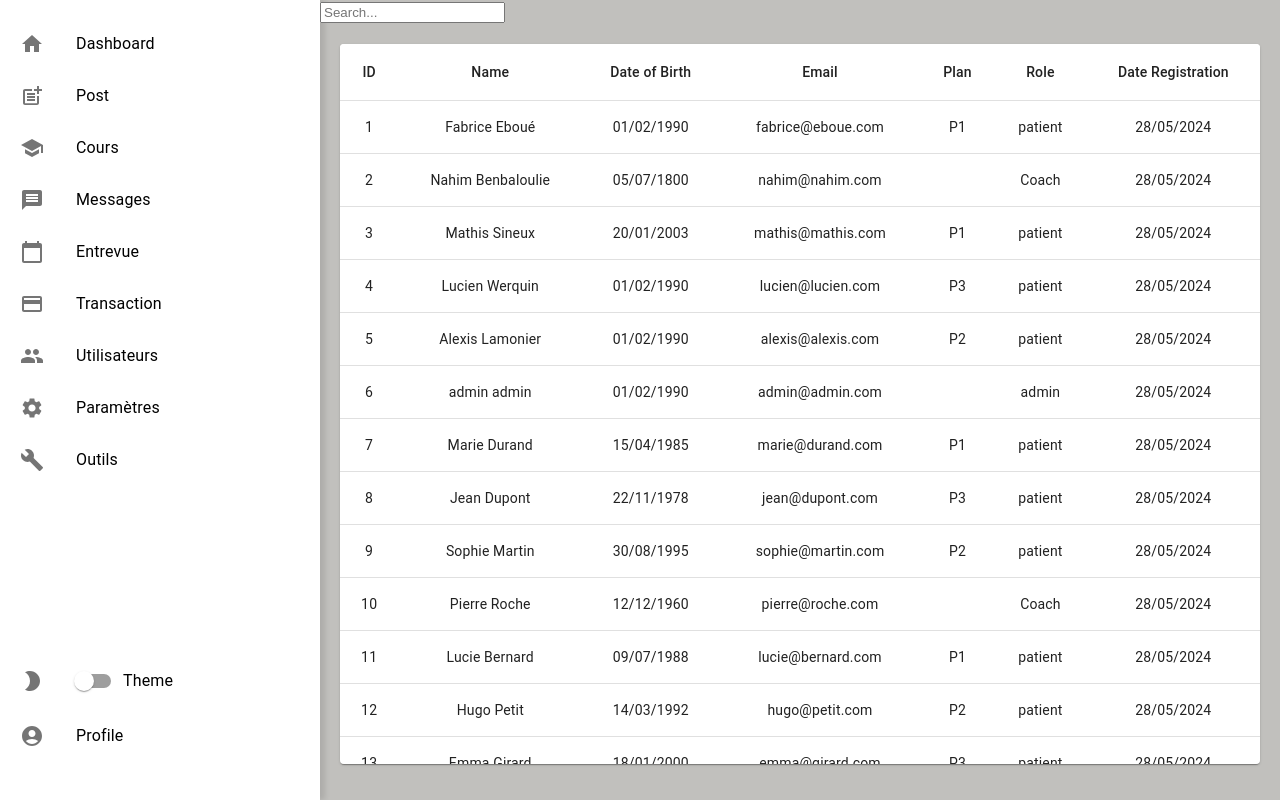
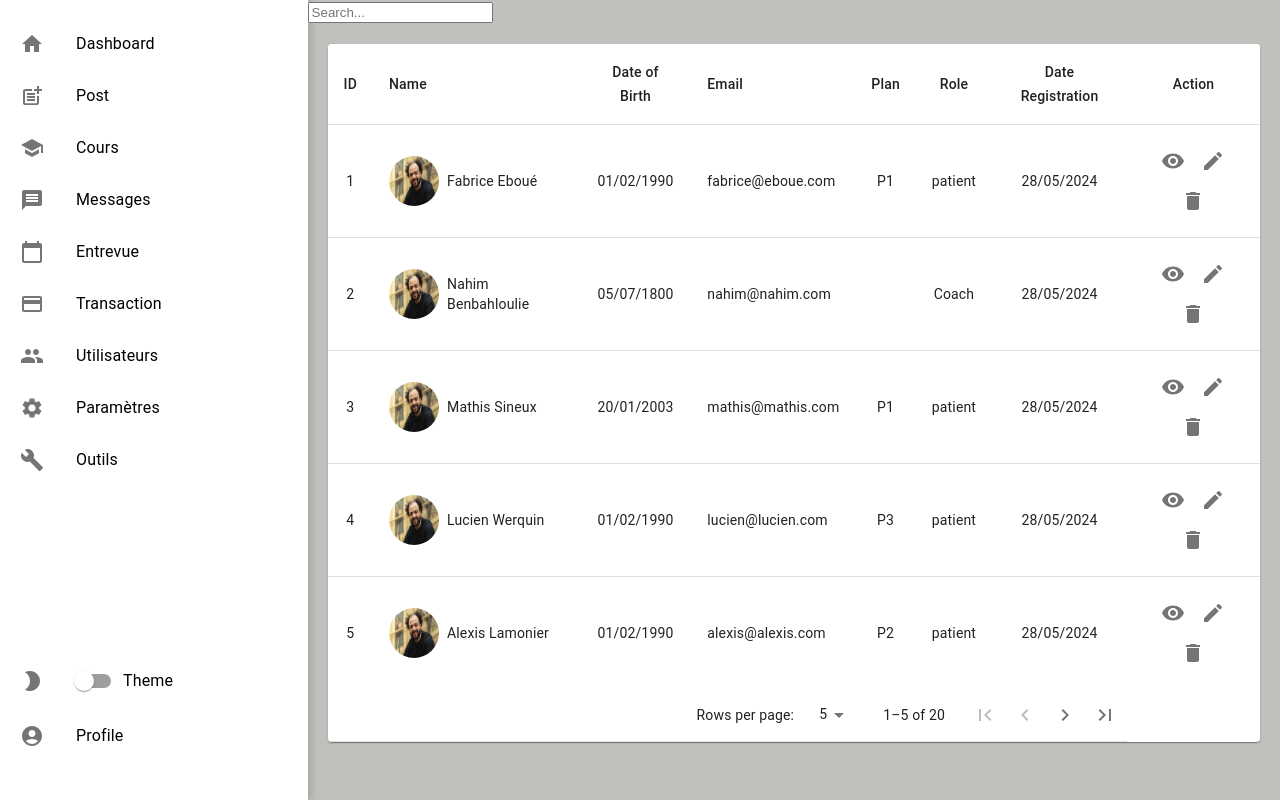
Before and after one commit to MathissGit/interface_gestion_app, a React (Create React App) app: page /utilisateurs in a window 1280 px wide. Built offline with nearby package versions, Linux system fonts and the light colour scheme.

Commit message:
add list user

```diff
--- a/src/components/UsersList.js
+++ b/src/components/UsersList.js
@@ -1,21 +1,24 @@
 import * as React from 'react';
+import PropTypes from 'prop-types';
+import { useTheme } from '@mui/material/styles';
+import Box from '@mui/material/Box';
 import Table from '@mui/material/Table';
+import TableHead from '@mui/material/TableHead';
 import TableBody from '@mui/material/TableBody';
 import TableCell from '@mui/material/TableCell';
 import TableContainer from '@mui/material/TableContainer';
-import TableHead from '@mui/material/TableHead';
+import TableFooter from '@mui/material/TableFooter';
+import TablePagination from '@mui/material/TablePagination';
 import TableRow from '@mui/material/TableRow';
 import Paper from '@mui/material/Paper';
-import PropTypes from 'prop-types';
-import { useTheme } from '@mui/material/styles';
-import Box from '@mui/material/Box';
-import TableFooter from '@mui/material/TableFooter';
-import TablePagination from '@mui/material/TablePagination';
 import IconButton from '@mui/material/IconButton';
 import FirstPageIcon from '@mui/icons-material/FirstPage';
 import KeyboardArrowLeft from '@mui/icons-material/KeyboardArrowLeft';
 import KeyboardArrowRight from '@mui/icons-material/KeyboardArrowRight';
 import LastPageIcon from '@mui/icons-material/LastPage';
+import EditIcon from '@mui/icons-material/Edit';
+import DeleteIcon from '@mui/icons-material/Delete';
+import VisibilityIcon from '@mui/icons-material/Visibility';
 import { users } from '../datas/users';
 import '../styles/App.css';
 
@@ -75,52 +78,87 @@ function TablePaginationActions(props) {
 
 TablePaginationActions.propTypes = {
   count: PropTypes.number.isRequired,
-  onPageChange: PropTypes.func.isRequired,
   page: PropTypes.number.isRequired,
   rowsPerPage: PropTypes.number.isRequired,
+  onPageChange: PropTypes.func.isRequired,
 };
 
 function ListUsers() {
   const [page, setPage] = React.useState(0);
-  const [usersPerPage, setUsersPerPage] = React.useState(5);
+  const [rowsPerPage, setRowsPerPage] = React.useState(5);
 
-  const emptyRows = page > 0 ? Math.max(0, (1 + page) * usersPerPage - users.length) : 0;
+  const rows = users.map((user) => ({
+    id: user.id,
+    name: `${user.firstname} ${user.lastname}`,
+    datebirth: user.datebirth,
+    email: user.email,
+    plan: user.plan,
+    role: user.role,
+    avatar: user.avatar,
+    dateRegistration: user.dateRegistration,
+  }));
+
+  const emptyRows = page > 0 ? Math.max(0, (1 + page) * rowsPerPage - rows.length) : 0;
 
   const handleChangePage = (event, newPage) => {
     setPage(newPage);
   };
 
   const handleChangeRowsPerPage = (event) => {
-    setUsersPerPage(parseInt(event.target.value, 10));
+    setRowsPerPage(parseInt(event.target.value, 10));
     setPage(0);
   };
 
   return (
-    <TableContainer component={Paper} className="table-container">
+    <TableContainer component={Paper} className="fullPageContainer">
       <Table stickyHeader aria-label="sticky table" sx={{ minWidth: 650 }}>
         <TableHead>
           <TableRow>
             <TableCell align="center">ID</TableCell>
-            <TableCell align="center">Name</TableCell>
+            <TableCell align="left">Name</TableCell>
             <TableCell align="center">Date of Birth</TableCell>
-            <TableCell align="center">Email</TableCell>
+            <TableCell align="left">Email</TableCell>
             <TableCell align="center">Plan</TableCell>
             <TableCell align="center">Role</TableCell>
             <TableCell align="center">Date Registration</TableCell>
+            <TableCell align="center">Action</TableCell>
           </TableRow>
         </TableHead>
         <TableBody>
-          {users.map((user) => (
-            <TableRow key={user.id} sx={{ '&:last-child td, &:last-child th': { border: 0 } }}>
+          {(rowsPerPage > 0
+            ? rows.slice(page * rowsPerPage, page * rowsPerPage + rowsPerPage)
+            : rows
+          ).map((row) => (
+            <TableRow key={row.id} sx={{ '&:last-child td, &:last-child th': { border: 0 } }}>
               <TableCell align="center" component="th" scope="row">
-                {user.id}
+                {row.id}
               </TableCell>
-              <TableCell align="center">{`${user.firstname} ${user.lastname}`}</TableCell>
-              <TableCell align="center">{user.datebirth}</TableCell>
-              <TableCell align="center">{user.email}</TableCell>
-              <TableCell align="center">{user.plan}</TableCell>
-              <TableCell align="center">{user.role}</TableCell>
-              <TableCell align="center">{user.dateRegistration}</TableCell>
+              <TableCell align="left">
+                <div style={{ display: 'flex', alignItems: 'center', justifyContent: 'flex-start' }}>
+                  <img
+                    src={row.avatar}
+                    alt={`${row.name} avatar`}
+                    style={{ width: 50, height: 50, borderRadius: '50%', marginRight: 8 }}
+                  />
+                  {row.name}
+                </div>
+              </TableCell>
+              <TableCell align="center">{row.datebirth}</TableCell>
+              <TableCell align="left">{row.email}</TableCell>
+              <TableCell align="center">{row.plan}</TableCell>
+              <TableCell align="center">{row.role}</TableCell>
+              <TableCell align="center">{row.dateRegistration}</TableCell>
+              <TableCell align="center">
+                <IconButton aria-label="view">
+                    <VisibilityIcon />
+                </IconButton>
+                <IconButton aria-label="edit">
+                    <EditIcon />
+                </IconButton>
+                <IconButton aria-label="delete">
+                    <DeleteIcon />
+                </IconButton>
+              </TableCell>
             </TableRow>
           ))}
           {emptyRows > 0 && (
@@ -134,9 +172,15 @@ function ListUsers() {
             <TablePagination
               rowsPerPageOptions={[5, 10, 25, { label: 'All', value: -1 }]}
               colSpan={7}
-              count={users.length}
-              rowsPerPage={usersPerPage}
+              count={rows.length}
+              rowsPerPage={rowsPerPage}
               page={page}
+              SelectProps={{
+                inputProps: {
+                  'aria-label': 'rows per page',
+                },
+                native: true,
+              }}
               onPageChange={handleChangePage}
               onRowsPerPageChange={handleChangeRowsPerPage}
               ActionsComponent={TablePaginationActions}
--- a/src/datas/users.js
+++ b/src/datas/users.js
@@ -14,7 +14,7 @@ export const users = [
     },
     {
         id: '2',
-        lastname: 'Benbaloulie',
+        lastname: 'Benbahloulie',
         firstname: 'Nahim',
         datebirth: '05/07/1800',
         email: 'nahim@nahim.com',
--- a/src/styles/App.css
+++ b/src/styles/App.css
@@ -97,6 +97,7 @@ to {
 }
 }
 
-.table-container {
-  height: 90vh;
+.fullPageContainer {
+  height: 80%;
+  width: 100%;
 }
```
Also changed, not shown: src/components/User.js (+5 -13 lines).
